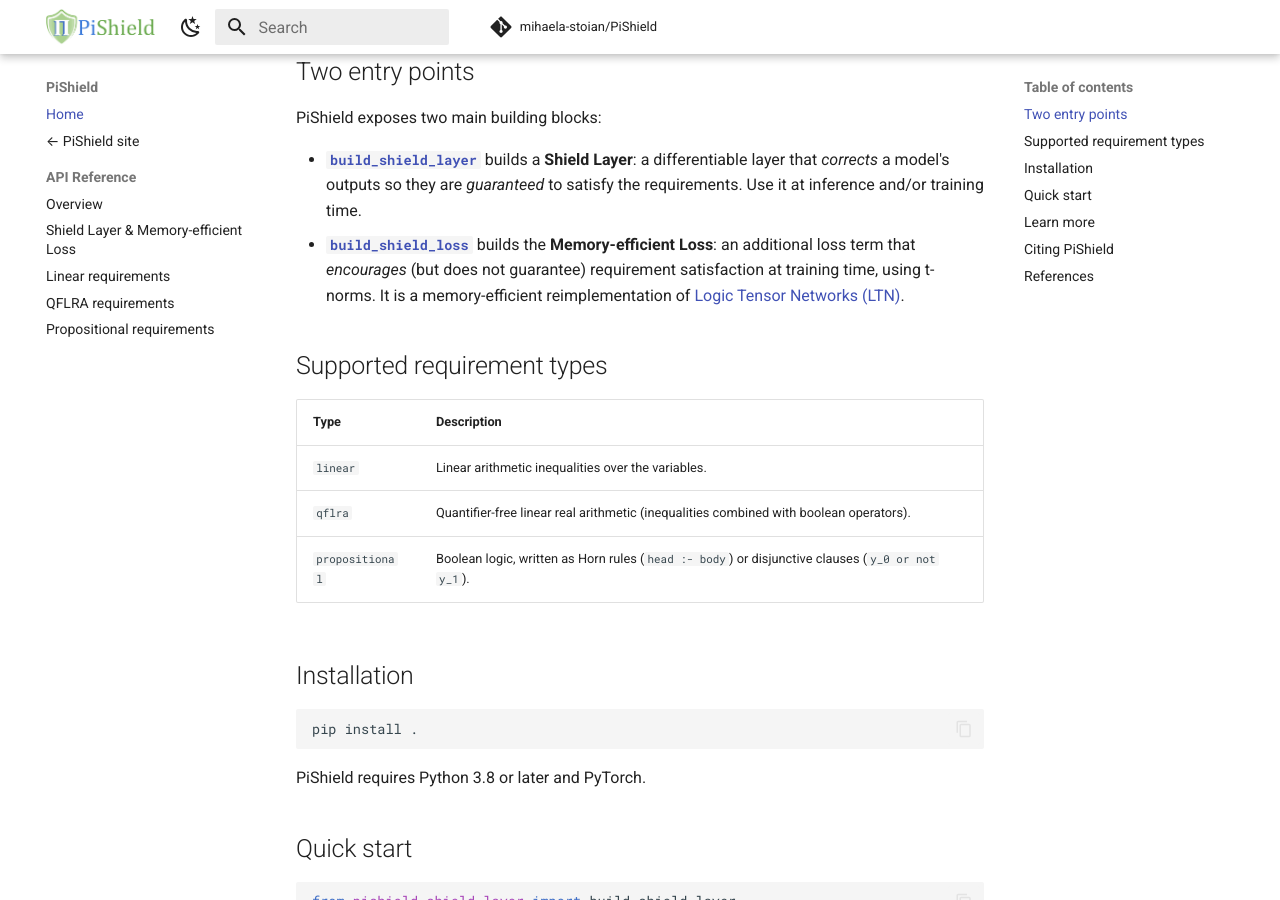
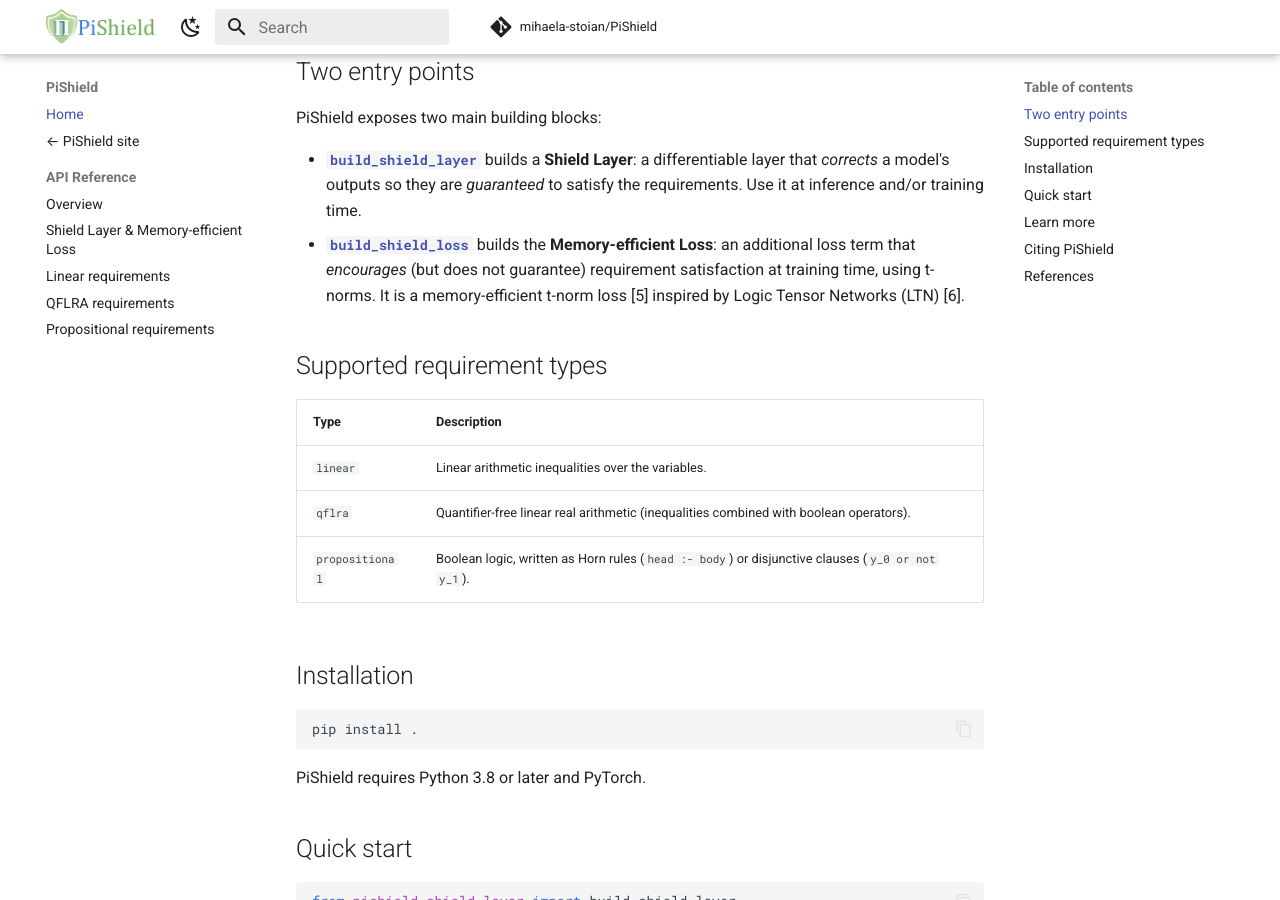
Before and after one commit to mihaela-stoian/PiShield, an MkDocs documentation site: the page built from docs/index.md, in a window 1280 px wide and 900 px high, scrolled down 457 px. Built offline with MkDocs 1.6.1 and Material for MkDocs 9.7.7, drawn with Linux system fonts in a browser that asks for light colours; comment, search, counter and statistics services are not loaded.

```diff
--- a/docs/index.md
+++ b/docs/index.md
@@ -22,8 +22,8 @@ PiShield exposes two main building blocks:
 - **[`build_shield_loss`](api/core.md#pishield.shield_loss.build_shield_loss)**
   builds the **Memory-efficient Loss**: an additional loss term that *encourages*
   (but does not guarantee) requirement satisfaction at training time, using
-  t-norms. It is a memory-efficient reimplementation of
-  [Logic Tensor Networks (LTN)](https://arxiv.org/abs/2012.13635).
+  t-norms. It is a memory-efficient t-norm loss [5] inspired by
+  Logic Tensor Networks (LTN) [6].
 
 ## Supported requirement types
 
--- a/mkdocs.yml
+++ b/mkdocs.yml
@@ -13,7 +13,7 @@ extra:
 theme:
   name: material
   logo: assets/logo.png
-  favicon: assets/logo.png
+  favicon: assets/favicon.png
   features:
     - navigation.sections
     - navigation.top
--- a/pishield/__init__.py
+++ b/pishield/__init__.py
@@ -11,8 +11,8 @@ The two main entry points are:
   guaranteed to satisfy the requirements. Usable at inference and training time.
 - :func:`pishield.shield_loss.build_shield_loss` -- builds the **Memory-efficient
   Loss**, an additional loss term that *encourages* requirement satisfaction at
-  training time via t-norms. It is a memory-efficient reimplementation of Logic
-  Tensor Networks (LTN).
+  training time via t-norms. It is a memory-efficient t-norm loss inspired by
+  Logic Tensor Networks (LTN).
 
 Three requirement types are supported: ``linear`` (linear arithmetic
 inequalities), ``qflra`` (quantifier-free linear real arithmetic), and
```
Also changed, not shown: README.md (+3 -3 lines), docs/api/propositional.md (+2 -2 lines), docs/assets/favicon.png (added), 3 other files.
